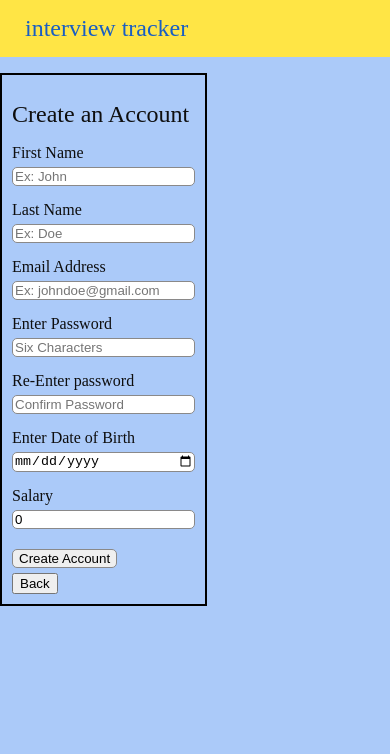
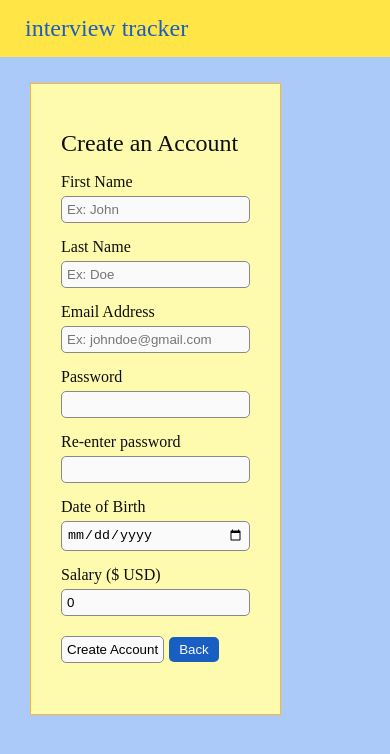
Before and after one commit to lnielsen209/Interview-Tracker, a React app: page /signup in a window 390 px wide. Shown: the top 754 px of the page. Built offline with nearby package versions, Linux system fonts and the light colour scheme; a web font is replaced by a local one.

Commit message:
style: buttons, step modal, tables (responsive), index, hide IDs

```diff
--- a/client/components/Login.jsx
+++ b/client/components/Login.jsx
@@ -42,15 +42,19 @@ const Login = () => {
 
   return (
     <div className="outer-wrapper">
+            <div className="recent-posts">
+        {/* <h2>Recent Interviews</h2> */}
+        <p align="left">Get interview insights while you manage <br />every step in your job search, from application to offer.  </p>
+      </div>
       <div className="login-wrapper">
-        <h1>Please Log In</h1>
+        <h1>Log in:</h1>
         <form onSubmit={handleSubmit} method="POST">
           <label>
             <p>Email</p>
             <input
               value={username}
               type="email"
-              placeholder="Email"
+              // placeholder="Email"
               onChange={(e) => setUserName(e.target.value)}
               required
             />
@@ -60,23 +64,21 @@ const Login = () => {
             <input
               password={password}
               type="password"
-              placeholder="password"
+              // placeholder="password"
               onChange={(e) => setPassword(e.target.value)}
               required
             />
           </label>
-          <div>
-            <button type="submit">Log in</button>
-          </div>
-          <div>
+          <div className="loginButtonWrapper">
+            <button className="loginButton" type="submit">Log in</button>
+          {/* </div> */}
+          <p>or</p>
+          {/* <div> */}
             <Link to="/signup">
-              <button src="/Signup">Sign up now!!!</button>
+              <button className="signupButton" src="/Signup">Sign up</button>
             </Link>
           </div>
         </form>
-      </div>
-      <div className="recent-posts">
-        <h2>Recent Interviews</h2>
       </div>
     </div>
   );
--- a/client/components/Modal.jsx
+++ b/client/components/Modal.jsx
@@ -92,7 +92,7 @@ console.log('currentapp', currentApp)
             <label>Job Title
               <input
                 type="text"
-                placeholder="Job Title"
+                // placeholder="Job Title"
                 id="job_title"
                 value={job_title}
                 onChange={(e) => setJobTitle(e.target.value)}
@@ -102,7 +102,7 @@ console.log('currentapp', currentApp)
             <label>Company
               <input
                 type="text"
-                placeholder="company"
+                // placeholder="company"
                 id="company"
                 value={company}
                 onChange={(e) => setCompany(e.target.value)}
@@ -112,7 +112,7 @@ console.log('currentapp', currentApp)
               <label>How I applied
                 <input
                 type="text"
-                placeholder="Applied via (e.g. email, company website, linkedIn,...)"
+                placeholder="e.g. email, company website, Glassdoor,..."
                 id="how_applied"
                 value={how_applied}
                 onChange={(e) => setHowApplied(e.target.value)}
@@ -122,7 +122,7 @@ console.log('currentapp', currentApp)
             <label>Date applied
               <input
                 type="date"
-                placeholder="Date applied"
+                // placeholder="Date applied"
                 id="date_applied"
                 value={date_applied}
                 onChange={(e) => setDateApplied(e.target.value)}
@@ -132,17 +132,17 @@ console.log('currentapp', currentApp)
               <label>Location
                 <input
                 type="text"
-                placeholder="Location"
+                // placeholder="Location"
                 id="location"
                 value={location}
                 onChange={(e) => setLocation(e.target.value)}
                 required
               />
                 </label>
-            <label>Found on
+            <label>Found by
               <input
                 type="text"
-                placeholder="Found on (e.g. Google, linkedIn, GlassDoor,...)"
+                placeholder="e.g. recruiter/agency, linkedIn, Google,..."
                 id="found_by"
                 value={found_by}
                 onChange={(e) => setFoundBy(e.target.value)}
@@ -152,7 +152,7 @@ console.log('currentapp', currentApp)
             <label>Notes
               <input
                 type="text"
-                placeholder="Notes"
+                // placeholder="Notes"
                 id="notes"
                 value={notes}
                 onChange={(e) => setNotes(e.target.value)}
@@ -162,7 +162,7 @@ console.log('currentapp', currentApp)
             <label>App Status
               <input
                 type="text"
-                placeholder="Status"
+                placeholder="change to radio selection"
                 id="app_status"
                 value={app_status}
                 onChange={(e) => setAppStatus(e.target.value)}
--- a/client/components/ModalStep.jsx
+++ b/client/components/ModalStep.jsx
@@ -74,6 +74,7 @@ const ModalStep = ({ setModalStep, action, currentStep, appId }) => {
 
   return (
     <div id="div3" className="modalWrapper">
+      <div className="modalBackground">
       <h2>{modalTitle[action]}</h2>
       <form id="list" className="modalForm">
         <label>
@@ -155,6 +156,7 @@ const ModalStep = ({ setModalStep, action, currentStep, appId }) => {
         </div>
       </form>
     </div>
+    </div>
   );
 };
 
--- a/client/components/Signup.jsx
+++ b/client/components/Signup.jsx
@@ -53,7 +53,7 @@ const Signup = () => {
 
   return (
     <div id="wrapper">
-      <div id="div2">
+      <div id="sign-up" className="login-wrapper">
         <form onSubmit={handleSubmit} id="list">
           <h1>Create an Account</h1>
           First Name
@@ -91,29 +91,29 @@ const Signup = () => {
               className="inputSignUp"
             />
           </li>
-          Enter Password
+           Password
           <li>
             <input
               type="password"
-              placeholder="Six Characters"
+              // placeholder="Six Characters"
               value={password}
               onChange={(e) => setPassword(e.target.value)}
               required
               className="inputSignUp"
             />
           </li>
-          Re-Enter password
+          Re-enter password
           <li>
             <input
               type="password"
-              placeholder="Confirm Password"
+              // placeholder="Confirm Password"
               value={password2}
               onChange={(e) => setPassword2(e.target.value)}
               required
               className="inputSignUp"
             />
           </li>
-          Enter Date of Birth
+          Date of Birth
           <li>
             <input
               type="date"
@@ -122,7 +122,7 @@ const Signup = () => {
               className="inputSignUp"
             />
           </li>
-          Salary
+          Salary ($ USD)
           <li>
             <input
               type="number"
@@ -132,12 +132,12 @@ const Signup = () => {
               className="inputSignUp"
             />
           </li>
-          <li>
+          {/* <li> */}
             <input type="submit" value="Create Account" />
-          </li>
-          <li>
+          {/* </li> */}
+          {/* <li> */}
             <button onClick={() => history.goBack()}>Back</button>
-          </li>
+          {/* </li> */}
         </form>
       </div>
     </div>
--- a/client/components/Step.jsx
+++ b/client/components/Step.jsx
@@ -50,20 +50,20 @@ const Steps = () => {
   //Operation is for Edit and Delete functionality
   const renderHeader = () => {
     let headerElement = [
-      "id",
-      "app id",
-      "date",
-      "step_type",
-      "contact_name",
-      "contact_role",
-      "contact",
-      "notes",
-      "operation",
+      // "id",
+      // "app id",
+      "Date",
+      "Type",
+      "Contact Name",
+      "Contact Role",
+      "Contact Info",
+      "Notes",
+      "Modify",
     ];
 
     //now we will map over these values and output as th
     return headerElement.map((key, index) => {
-      return <th key={index}>{key.toUpperCase()}</th>;
+      return <th key={index}>{key}</th>;
     });
   };
 
@@ -75,8 +75,8 @@ const Steps = () => {
       stepTracker.map(
         (
           {
-            id,
-            app_id,
+            // id,
+            // app_id,
             date,
             step_type,
             contact_name,
@@ -89,8 +89,8 @@ const Steps = () => {
         ) => {
           return (
             <tr key={id}>
-              <td>{id}</td>
-              <td>{app_id}</td>
+              {/* <td>{id}</td>
+              <td>{app_id}</td> */}
               <td>{date}</td>
               <td>{step_type}</td>
               <td>{contact_name}</td>
--- a/client/components/Style/Style.css
+++ b/client/components/Style/Style.css
@@ -38,22 +38,29 @@ body {
 
 .login-wrapper {
   display: flex;
-  position: absolute;
-  top: 10px;
-  right: 10px;
+  /* position: absolute; */
+  /* top: 10px; */
+  /* right: 10px; */
   flex-direction: column;
   align-items: center;
-  top: 0px;
-  right: 0px;
-  border: black solid 2px;
-  padding: 10px;
+  border: #fbb829 solid 1px;
+  background-color: #fefbaf;
+  padding: 20px;
   margin: 10px;
 }
-/* .login-outer-wrapper {
-  position:
-}  */
+.outer-wrapper {
+  display: flex;
+  justify-content: space-around;
+  align-items: baseline;
+}
 
-#div2 {
+.loginButtonWrapper {
+  margin: 20px;
+}
+
+#sign-up {
+  position: absolute;
+  left: 20px;
   list-style-type: none;
   display: flex;
   align-items: center;
@@ -63,55 +70,33 @@ input {
   border-radius: 5px;
   border: 1px solid #8a8989;
   margin: 5px 0;
+  padding: 5px;
+  background-color: rgb(250, 250, 250);
 }
 
-/* application table */
-.tableContainer {
-  display: flex;
-  justify-content: center;
+button {
+  /* color: blue; */
+  margin: 5px;
+  padding: 5px 10px;
+  border-radius: 5px;
+  border: none;
+  background-color: #195ec3;
+  color: rgb(250, 250, 250);
 }
 
-#title {
-  text-align: center;
-  font-family: 'futura';
-  font-size: 2em;
-  font-weight: 400;
+.loginButton {
+  color: #195ec3;
+  background-color: rgb(250, 250, 250);
+  /* border: 1px; */
+  border: 1px solid #195ec3;
 }
 
-#stepTracker,
-#tracker {
-  border-collapse: collapse;
-  /* border: 3px solid #ddd; */
-  background: #ffffff;
-  margin: 20px;
+.signupButton {
+  padding: 10px 15px;
+  font-weight: bold;
 }
 
-#tracker td,
-#stepTracker td,
-#stepTracker th,
-#tracker th {
-  /* border: 1px solid #ddd; */
-  padding: 12px;
-}
-#stepTracker tr:hover,
-#tracker tr:hover {
-  background-color: #ddd;
-}
-#stepTracker th,
-#tracker th {
-  padding: 10px;
-  text-align: center;
-  background-color: #fbb829;
-  color: #195ec3;
-  font-weight: 500;
-  font-size: 1.1em;
-}
-
-.operation {
-  text-align: center;
-}
-
-.button {
+/* .button {
   border: none;
   outline: none;
   font-size: 11px;
@@ -122,11 +107,11 @@ input {
   cursor: pointer;
   border: 1px solid #f44336;
   background-color: transparent;
-}
+} */
 
-.button:active {
+/* .button:active {
   border: 1px solid blue;
-}
+} */
 
 .modalForm input {
   margin: 5px;
@@ -183,8 +168,9 @@ input {
   width: 100%;
   margin-bottom: 15px;
 }
+
 #list {
-  border: black solid 2px;
+  /* border: black solid 2px; */
   padding: 10px;
   text-align: left;
 }
@@ -209,8 +195,71 @@ goldenrod: C2A34F
 orange: FBB829
 */
 
-/* @media (max-width: 900px) {
+@media (max-width: 900px) {
   .low-priority-col {
     display: none;
   }
-} */
+}
+
+/* application table */
+.tableContainer {
+  display: flex;
+  justify-content: center;
+}
+
+#title {
+  text-align: center;
+  font-family: 'futura';
+  font-size: 2em;
+  font-weight: 400;
+}
+
+#stepTracker,
+#tracker {
+  border-collapse: collapse;
+  /* border: 3px solid #ddd; */
+  background: #ffffff;
+  margin: 20px;
+}
+
+tr {
+  border-bottom: 1px solid lightgrey;
+}
+
+#tracker td,
+#stepTracker td,
+#stepTracker th,
+#tracker th {
+  /* border: 1px solid #ddd; */
+  padding: 12px;
+  overflow: hidden;
+}
+#stepTracker tr:hover,
+#tracker tr:hover {
+  background-color: #ddd;
+}
+#stepTracker th,
+#tracker th {
+  padding: 10px;
+  text-align: center;
+  background-color: #fbb829;
+  color: #195ec3;
+  font-weight: 500;
+  font-size: 1.1em;
+}
+
+.operation {
+  text-align: center;
+}
+
+#hide-ID-col {
+  display: none;
+}
+
+#notes-column {
+  max-width: 200px;
+}
+
+#date-column {
+  max-width: 40px;
+}
```
Also changed, not shown: client/components/Dashboard.jsx (+24 -22 lines).
